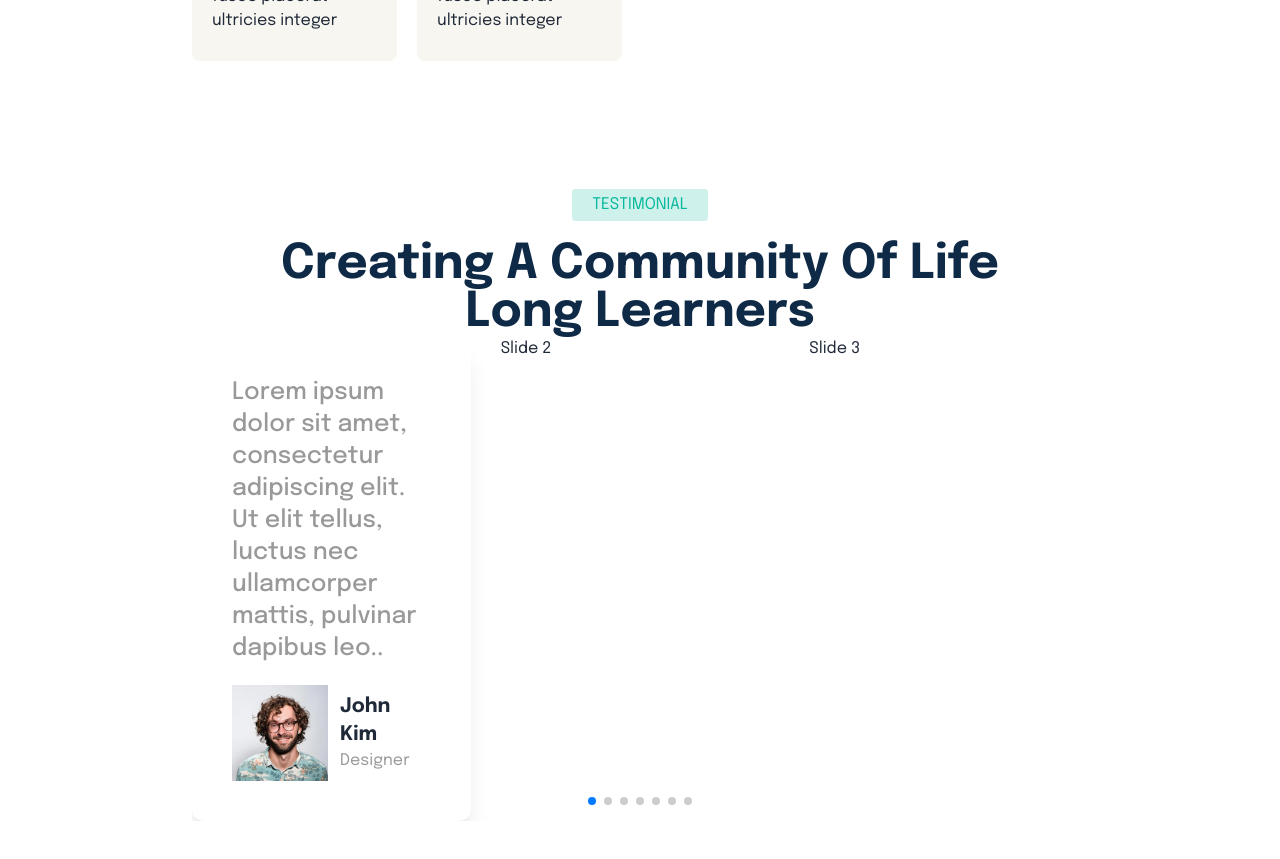
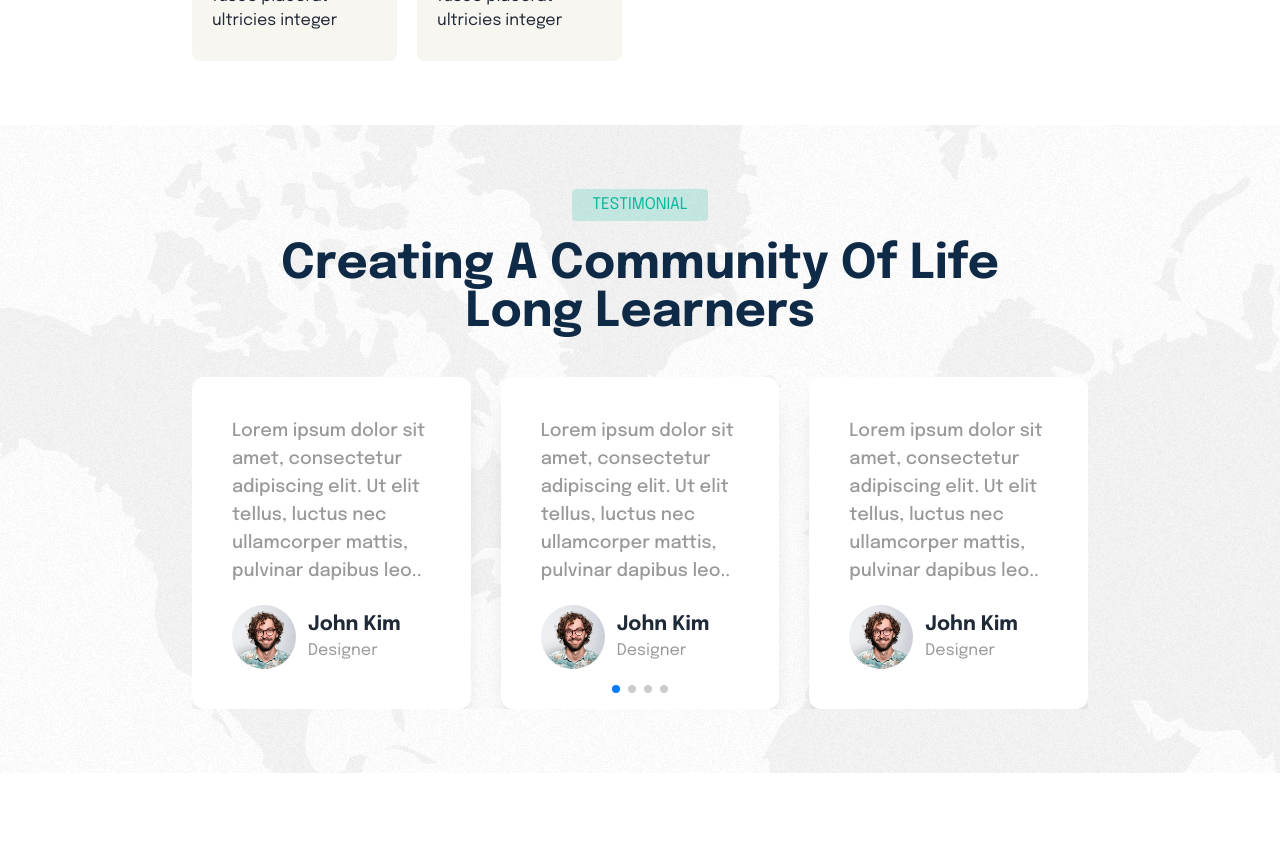
Before and after one commit to only1tarunno/schoolManagement-client, a React (Vite) app: page / in a window 1280 px wide. Shown: the part 4660-5519 px from the top of the page. After the commit the page ends 5433 px from the top, so only its background shows below. Built offline with nearby package versions, Linux system fonts and the light colour scheme.

Commit message:
testimonial section done

```diff
--- a/src/pages/home/Singlecard.jsx
+++ b/src/pages/home/Singlecard.jsx
@@ -3,12 +3,12 @@ import img1 from "../../assets/person.jpg";
 const Singlecard = () => {
   return (
     <div className="p-10 bg-white shadow-xl rounded-xl">
-      <h2 className="text-2xl font-medium text-[#999] pb-5">
+      <h2 className="text-lg font-medium text-[#999] pb-5">
         Lorem ipsum dolor sit amet, consectetur adipiscing elit. Ut elit tellus,
         luctus nec ullamcorper mattis, pulvinar dapibus leo..
       </h2>
       <div className="flex gap-3 items-center">
-        <img src={img1} className="w-24 h-24" alt="" />
+        <img src={img1} className="w-16 h-16 rounded-[50%]" alt="" />
         <div>
           <h3 className="text-xl font-bold">John Kim </h3>
           <p className="text-[#999]">Designer</p>
--- a/src/pages/home/Testimonial.jsx
+++ b/src/pages/home/Testimonial.jsx
@@ -1,12 +1,16 @@
 import Container from "../../components/shared/Container";
 import SectionTitle from "../../components/shared/SectionTitle";
 import TestimonialCard from "./TestimonialCard";
+import testImg from "../../assets/testimonial-bg.jpg";
 
 const Testimonial = () => {
   return (
-    <div className="py-10 lg:py-16">
+    <div
+      className="py-10 lg:py-16"
+      style={{ backgroundImage: `url(${testImg})` }}
+    >
       <Container>
-        <div>
+        <div className="space-y-10">
           <SectionTitle
             title={"Creating A Community Of Life Long Learners"}
             subtitle={"TESTIMONIAL"}
--- a/src/pages/home/TestimonialCard.jsx
+++ b/src/pages/home/TestimonialCard.jsx
@@ -1,5 +1,3 @@
-import Marquee from "react-fast-marquee";
-import img1 from "../../assets/person.jpg";
 import { Swiper, SwiperSlide } from "swiper/react";
 
 // Import Swiper styles
@@ -8,6 +6,7 @@ import "swiper/css/pagination";
 
 // import required modules
 import { Pagination } from "swiper/modules";
+import Singlecard from "./Singlecard";
 
 const TestimonialCard = () => {
   return (
@@ -22,29 +21,23 @@ const TestimonialCard = () => {
         className="mySwiper"
       >
         <SwiperSlide>
-          {" "}
-          <div className="p-10 bg-white shadow-xl rounded-xl">
-            <h2 className="text-2xl font-medium text-[#999] pb-5">
-              Lorem ipsum dolor sit amet, consectetur adipiscing elit. Ut elit
-              tellus, luctus nec ullamcorper mattis, pulvinar dapibus leo..
-            </h2>
-            <div className="flex gap-3 items-center">
-              <img src={img1} className="w-24 h-24" alt="" />
-              <div>
-                <h3 className="text-xl font-bold">John Kim </h3>
-                <p className="text-[#999]">Designer</p>
-              </div>
-            </div>
-          </div>
+          <Singlecard />
         </SwiperSlide>
-        <SwiperSlide>Slide 2</SwiperSlide>
-        <SwiperSlide>Slide 3</SwiperSlide>
-        <SwiperSlide>Slide 4</SwiperSlide>
-        <SwiperSlide>Slide 5</SwiperSlide>
-        <SwiperSlide>Slide 6</SwiperSlide>
-        <SwiperSlide>Slide 7</SwiperSlide>
-        <SwiperSlide>Slide 8</SwiperSlide>
-        <SwiperSlide>Slide 9</SwiperSlide>
+        <SwiperSlide>
+          <Singlecard />
+        </SwiperSlide>
+        <SwiperSlide>
+          <Singlecard />
+        </SwiperSlide>
+        <SwiperSlide>
+          <Singlecard />
+        </SwiperSlide>
+        <SwiperSlide>
+          <Singlecard />
+        </SwiperSlide>
+        <SwiperSlide>
+          <Singlecard />
+        </SwiperSlide>
       </Swiper>
     </>
   );
```
Also changed, not shown: src/assets/testimonial-bg.jpg (added).
